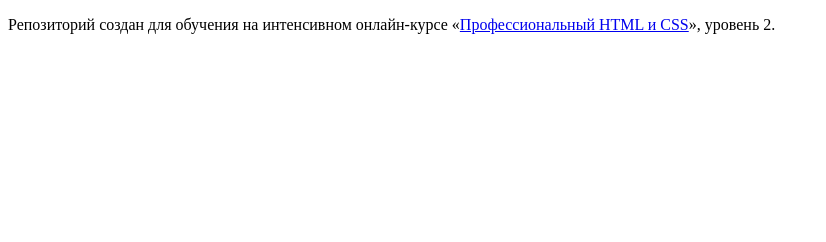
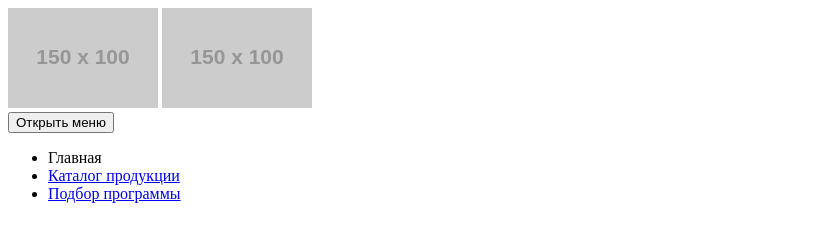
Before and after one commit to shurick0210/111900-cat-energy, a website: page source/index.html in a window 1280 px wide. Shown: the whole page, without its empty margins (0-826 px from the left). Drawn offline with Linux system fonts and the light colour scheme; placeholder pictures from the web are drawn by us.

Commit message:
Разметил header

```diff
--- a/source/index.html
+++ b/source/index.html
@@ -6,7 +6,30 @@
   </head>
   <body>
 
-    <p>Репозиторий создан для обучения на интенсивном онлайн‑курсе «<a href="https://htmlacademy.ru/intensive/adaptive">Профессиональный HTML и CSS</a>», уровень 2.</p>
+    <header class="header">
+      <a class="header__logo-link">
+        <img class="header__logo-image" src="http://placehold.it/150x100" width="150" height="100" alt="Кот энерджи">
+      </a>
+      <a class="header__logo-link">
+        <img class="header__logo-title-image" src="http://placehold.it/150x100" width="150" height="100" alt="Кот энерджи">
+      </a>
+      <nav class="main-nav">
+        <button class="main-nav__toggle" type="button">Открыть меню</button>
+        <div class="main-nav__wrapper">
+          <ul class="main-nav__list site-list">
+            <li class="site-list__item site-list__item--active">
+              <a>Главная</a>
+            </li>
+            <li class="site-list__item">
+              <a href="catalog.html">Каталог продукции</a>
+            </li>
+            <li class="site-list__item">
+              <a href="form.html">Подбор программы</a>
+            </li>
+          </ul>
+        </div>
+      </nav>
+    </header>
 
   </body>
 </html>
```
